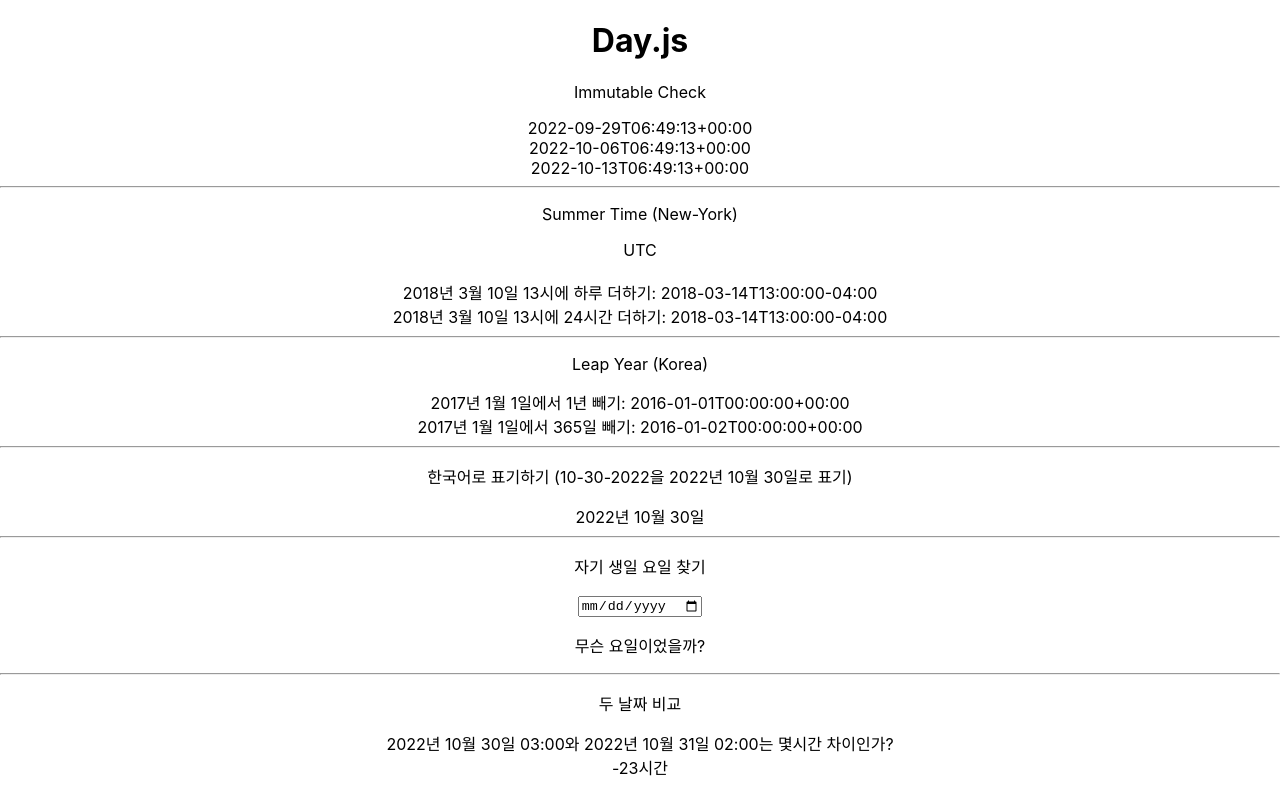
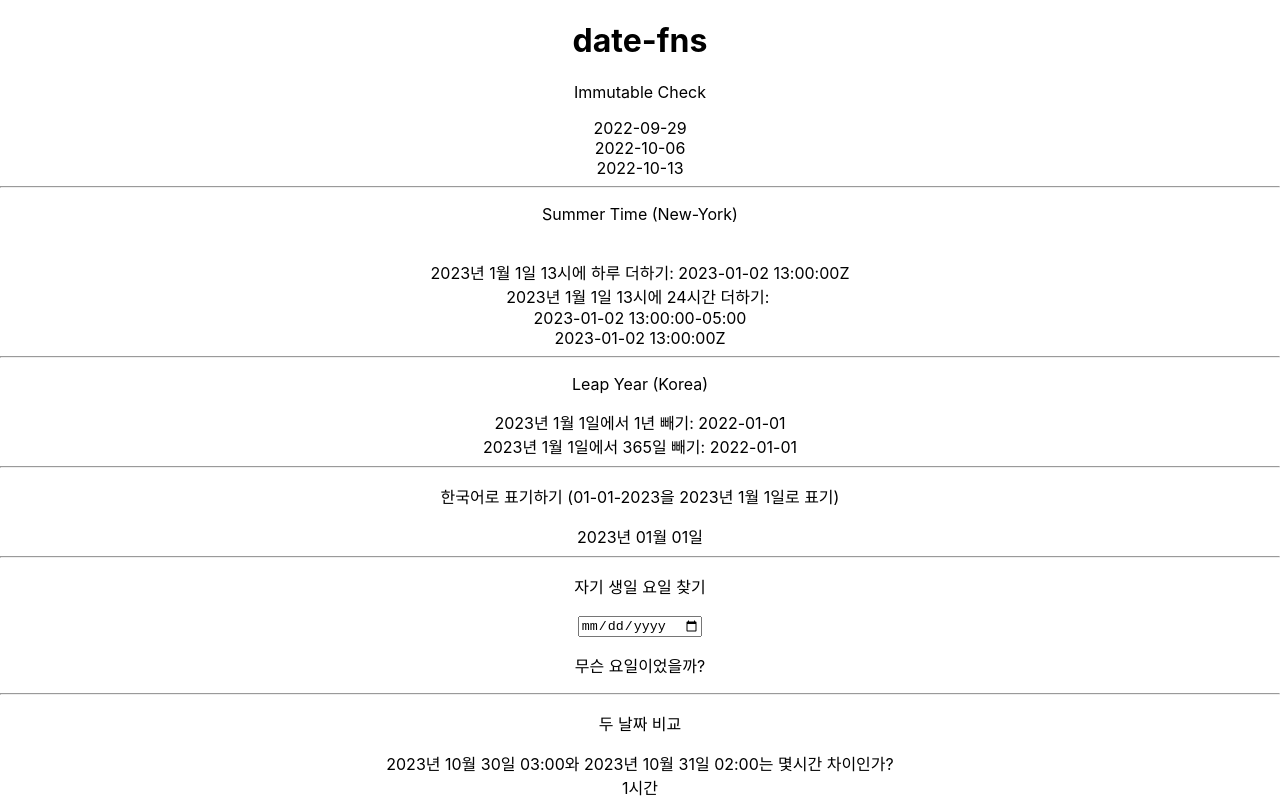
Before and after one commit to eundol0519/React_fastCampus, a React (Create React App) app: page / in a window 1280 px wide. Built offline with nearby package versions, Linux system fonts and the light colour scheme.

Commit message:
React Library_Datefns_1

```diff
--- a/package.json
+++ b/package.json
@@ -6,6 +6,8 @@
     "@testing-library/jest-dom": "^5.16.5",
     "@testing-library/react": "^13.4.0",
     "@testing-library/user-event": "^13.5.0",
+    "date-fns": "^2.29.3",
+    "date-fns-tz": "^1.3.7",
     "dayjs": "^1.11.6",
     "moment": "^2.29.4",
     "moment-timezone": "^0.5.38",
--- a/src/App.js
+++ b/src/App.js
@@ -1,10 +1,10 @@
 import "./App.css";
-import DayjsExample from "./components/dayjs/DayjsExample";
+import DatefnsExample from "./components/datefns/DatefnsExample";
 
 function App() {
   return (
     <div className="App">
-      <DayjsExample />
+      <DatefnsExample />
     </div>
   );
 }
--- /dev/null
+++ b/src/components/datefns/DatefnsExample.jsx
@@ -0,0 +1,97 @@
+import React, { useRef, useState } from "react";
+
+import {
+  add,
+  format,
+  addWeeks,
+  sub,
+  differenceInHours,
+  toDate,
+} from "date-fns";
+import { ko } from "date-fns/locale"; // === import ko from "date-fns/locale/ko";
+
+import { format as tzFormat } from "date-fns-tz";
+
+export default function MomentExample() {
+  const datefnsDate = new Date();
+  const newDatefnsDate = add(datefnsDate, { weeks: 1 });
+  const newDatefnsDate2 = addWeeks(newDatefnsDate, 1);
+
+  const [birthDay, setBirthDay] = useState(null);
+  const birthDayRef = useRef(null);
+  const handleBirthDayChange = (e) => {
+    const value = e.target.value;
+    setBirthDay(format(new Date(value), "EEEE", { locale: ko })); // 요일 : eeee
+  };
+
+  return (
+    <div>
+      <h1>date-fns</h1>
+      <p>Immutable Check</p>
+      {format(datefnsDate, "yyyy-MM-dd")}
+      <br />
+      {format(newDatefnsDate, "yyyy-MM-dd")}
+      <br />
+      {format(newDatefnsDate2, "yyyy-MM-dd")}
+      <hr />
+      <p>Summer Time (New-York)</p>
+      {/* <div>{dayjs.tz.guess()}</div> */}
+      <br />
+      2023년 1월 1일 13시에 하루 더하기:&nbsp;
+      {tzFormat(
+        add(new Date("2023-01-01 13:00"), { days: 1 }),
+        "yyyy-MM-dd HH:mm:ssXXX",
+        {
+          timezone: "America/New_York",
+        }
+      )}
+      <br />
+      2023년 1월 1일 13시에 24시간 더하기:&nbsp;
+      <br />
+      {tzFormat(
+        add(
+          toDate(new Date("2023-01-01 13:00"), {
+            timezone: "America/New_York",
+          }),
+          { hours: 24 }
+        ),
+        "yyyy-MM-dd HH:mm:ssXXX",
+        { timeZone: "America/New_York" }
+      )}
+      <br />
+      {format(
+        add(
+          toDate(new Date("2023-01-01 13:00"), {
+            timezone: "America/New_York",
+          }),
+          { hours: 24 }
+        ),
+        "yyyy-MM-dd HH:mm:ssXXX"
+      )}
+      <hr />
+      <p>Leap Year (Korea)</p>
+      2023년 1월 1일에서 1년 빼기:&nbsp;
+      {format(sub(new Date("2023-01-01"), { years: 1 }), "yyyy-MM-dd")}
+      <br />
+      2023년 1월 1일에서 365일 빼기:&nbsp;
+      {format(sub(new Date("2023-01-01"), { days: 365 }), "yyyy-MM-dd")}
+      <hr />
+      <p>한국어로 표기하기 (01-01-2023을 2023년 1월 1일로 표기)</p>
+      {format(new Date("01-01-2023"), "yyyy년 MM월 dd일")}
+      <hr />
+      <p>자기 생일 요일 찾기</p>
+      <input type="date" ref={birthDayRef} onChange={handleBirthDayChange} />
+      <p>무슨 요일이었을까?</p>
+      <span>{birthDay}</span>
+      <hr />
+      <p>두 날짜 비교</p>
+      2023년 10월 30일 03:00와 2023년 10월 31일 02:00는 몇시간 차이인가?
+      <br />
+      {differenceInHours(
+        new Date("01-01-2023 03:00"),
+        new Date("01-01-2023 02:00")
+      )}
+      시간
+    </div>
+  );
+}
```
Also changed, not shown: 2 other files (tests, documents, lock files or other folders).
